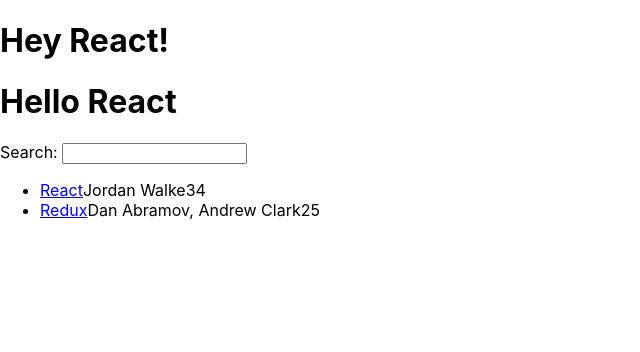
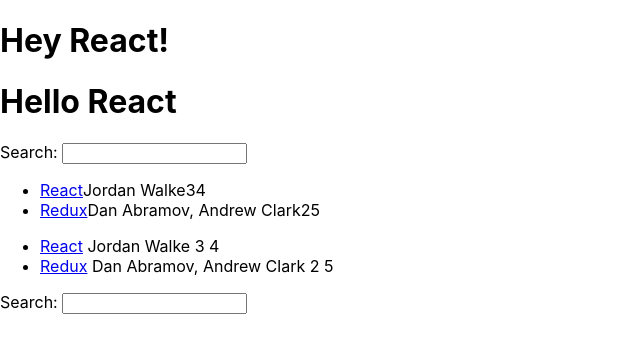
Before and after one commit to jinsanity07/hacker-stories, a React (Create React App) app: page / in a window 1280 px wide. Shown: the top 352 px of the page, without its empty margins (0-640 px from the left). Built offline with nearby package versions, Linux system fonts and the light colour scheme.

Commit message:
7.Meet another React Component

```diff
--- a/src/App.js
+++ b/src/App.js
@@ -38,8 +38,32 @@
                     })}
             </ul>
 
+            <List />
+            <Search/>
               </div> );
 
 }
 
+function List() {
+
+  return ( <ul> {list.map(function (item) { return ( <li key={item.objectID}> <span> <a href={item.url}>{item.title}</a> </span> <span>{item.author}</span> <span>{item.num_comments}</span> <span>{item.points}</span>
+
+          </li>
+
+          );
+
+          })}
+
+          </ul> );
+
+  }
+
+  function Search() { return ( <div>
+
+    <label htmlFor="search">Search: </label>
+
+    <input id="search" type="text" />
+    </div> );
+
+}
 export default App;
```
Lines whose indentation alone changed are shown as unchanged.
